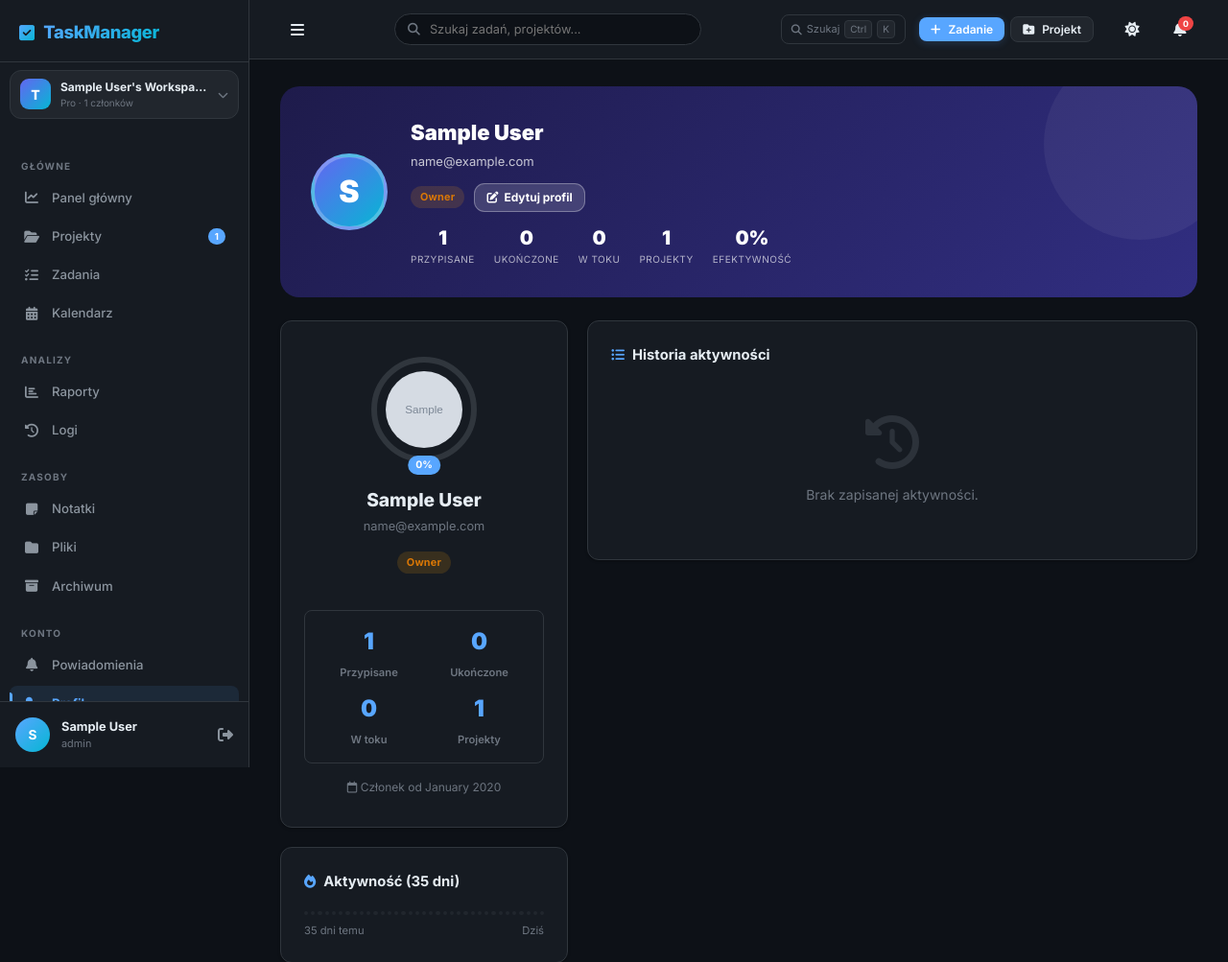
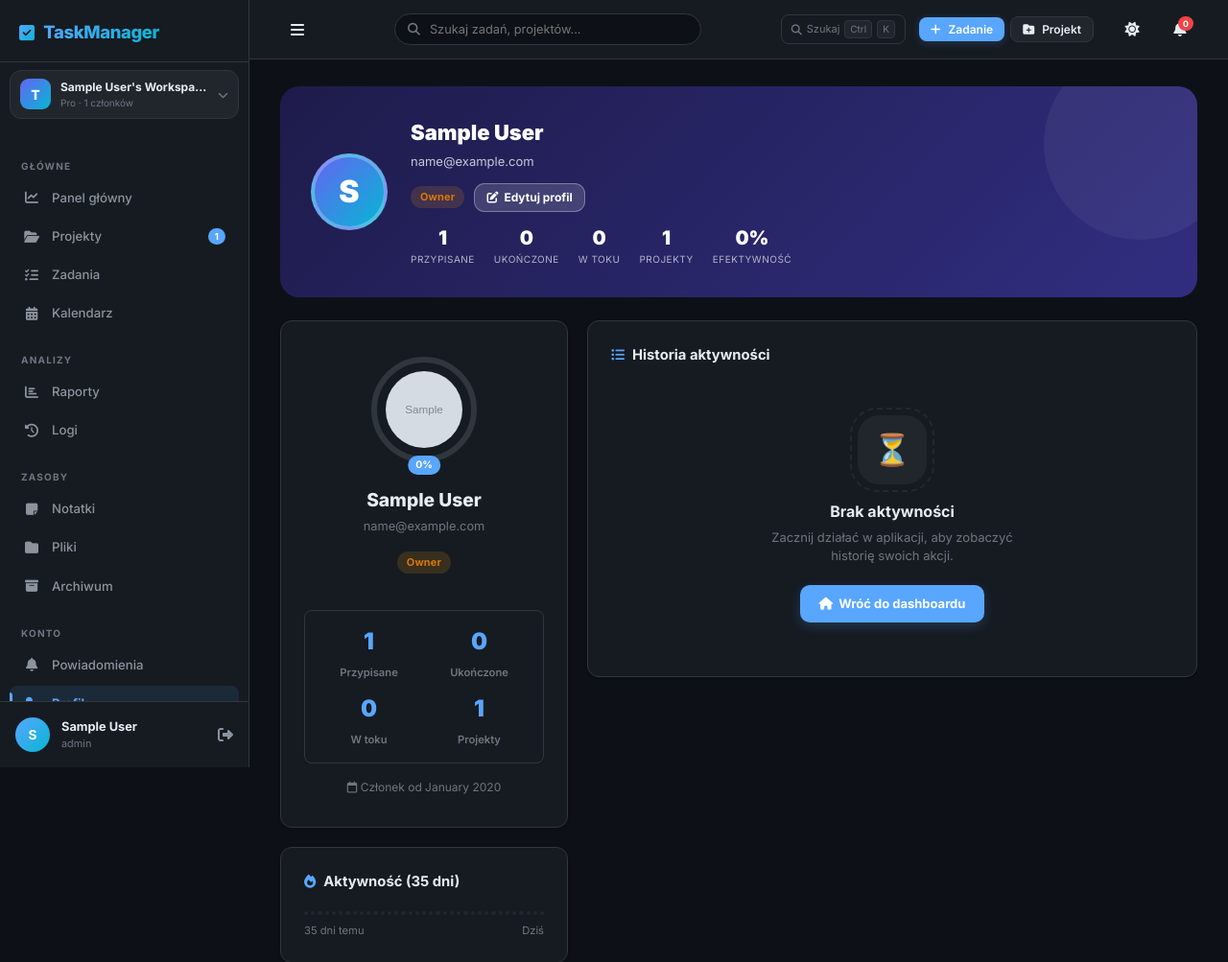
Before and after one commit to a62152253-ctrl/xcom, a PHP site: page /pages/profile.php in a window 1280 px wide. Shown: the top 1003 px of the page at 96% size. Run offline with PHP 8.4, Linux system fonts and the light colour scheme; the visitor is signed in with stand-in values (Sample User, id 1); tables that the repository leaves empty hold one stand-in row (values such as "Sample post"); grey boxes marked "Sample" are stand-in pictures; data that the repository does not hold is empty.

Commit message:
Fix forgot password email TODO and update empty states to premium styling
* auth/forgot-password.php: Added implementation to send the password reset email using the existing `send_email` helper, replacing the TODO placeholder. Also construct the absolute link using `env('APP_URL')`.
* pages/search.php: Upgraded `.empty-state` to `.empty-state-premium` with an icon, title, subtitle, and an action button pointing to the dashboard.
* pages/files.php: Upgraded `.empty-state` to `.empty-state-premium` with an icon, title, subtitle, and an action button pointing to tasks.
* pages/profile.php: Upgraded `.empty-state` to `.empty-state-premium` with an icon, title, subtitle, and an action button pointing to the dashboard.

Co-authored-by: a62152253-ctrl <238953350+a62152253-ctrl@users.noreply.github.com>

```diff
--- a/auth/forgot-password.php
+++ b/auth/forgot-password.php
@@ -44,8 +44,10 @@ if ($_SERVER['REQUEST_METHOD'] === 'POST') {
                     $stmt_update = $db->prepare("UPDATE users SET password_reset_token = ?, password_reset_expires = ? WHERE id = ?");
                     $stmt_update->execute([$reset_token, $expires_at, $user['id']]);
 
-                    // TODO: Send email with reset link
-                    // send_email($email, 'Reset hasła', "Kliknij: /auth/forgot-password.php?step=reset&token=$reset_token");
+                    $app_url = function_exists('env') ? env('APP_URL') : '';
+                    $reset_link = rtrim($app_url, '/') . "/auth/forgot-password.php?step=reset&token=" . urlencode($reset_token);
+                    $email_body = "Witaj,<br><br>Kliknij poniższy link, aby zresetować hasło:<br><br><a href=\"$reset_link\">$reset_link</a><br><br>Link jest ważny przez 1 godzinę.";
+                    send_email($email, 'Reset hasła - TaskManager Pro', $email_body);
 
                     log_activity($user['id'], 'password_reset_request', 'Password reset requested');
                     $success = 'Jeśli konto istnieje, wyślemy Ci link do resetowania hasła.';
--- a/pages/profile.php
+++ b/pages/profile.php
@@ -144,9 +144,11 @@ $max_heat = max(max($heat_days), 1);
         <h2 class="card-title"><i class="fa-solid fa-list-ul"></i> Historia aktywności</h2>
         <div style="display:flex;flex-direction:column;gap:0">
             <?php if (empty($logs)): ?>
-            <div class="empty-state" style="padding:2rem">
-                <i class="fa-solid fa-history"></i>
-                <p>Brak zapisanej aktywności.</p>
+            <div class="empty-state-premium" style="padding:2rem">
+                <div class="es-icon">⏳</div>
+                <div class="es-title">Brak aktywności</div>
+                <div class="es-sub">Zacznij działać w aplikacji, aby zobaczyć historię swoich akcji.</div>
+                <a href="/pages/dashboard.php" class="es-btn"><i class="fa-solid fa-house"></i> Wróć do dashboardu</a>
             </div>
             <?php else: ?>
             <?php foreach ($logs as $log): ?>
```
Also changed, not shown: pages/files.php (+5 -4 lines), pages/search.php (+5 -4 lines).
